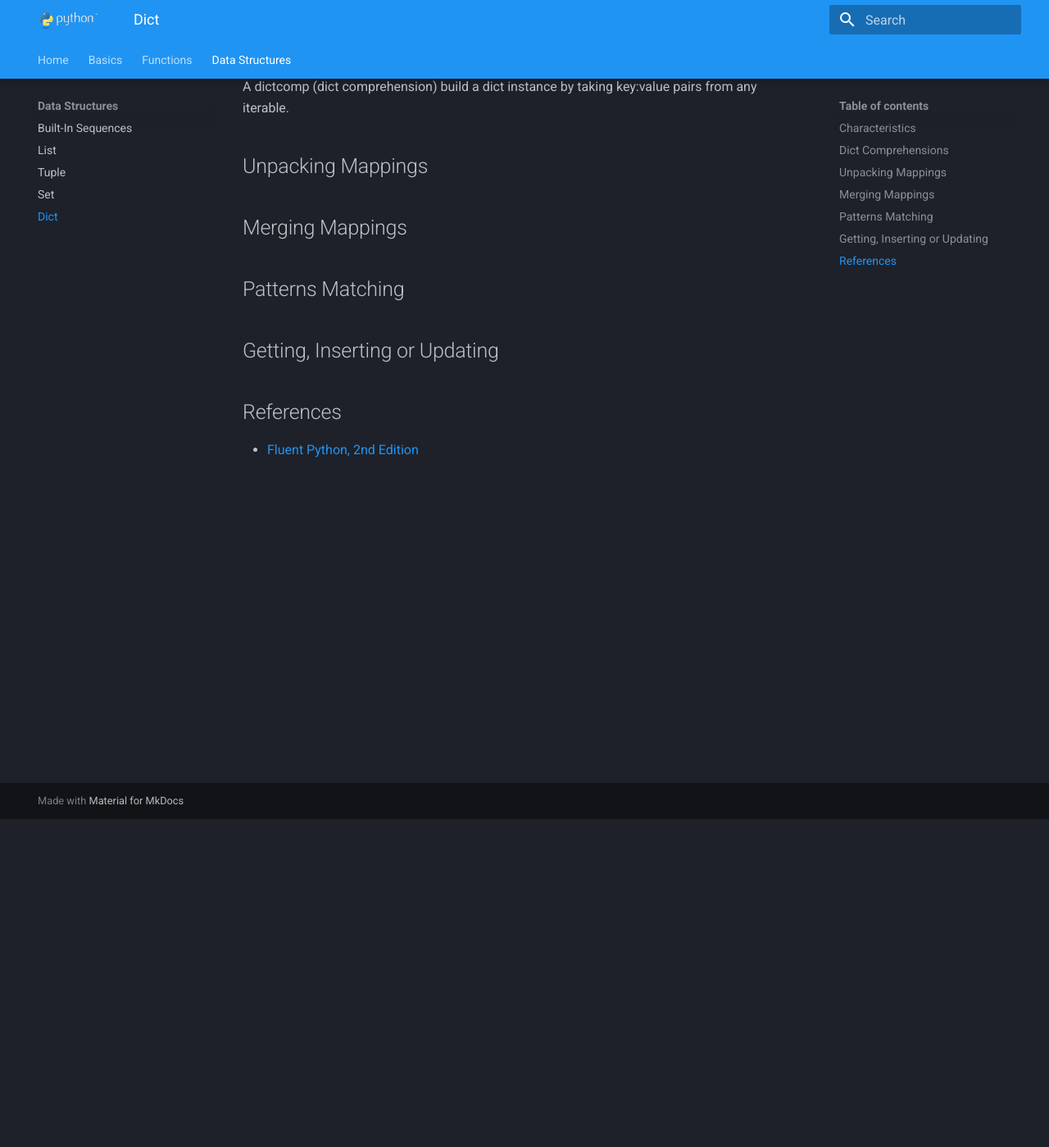
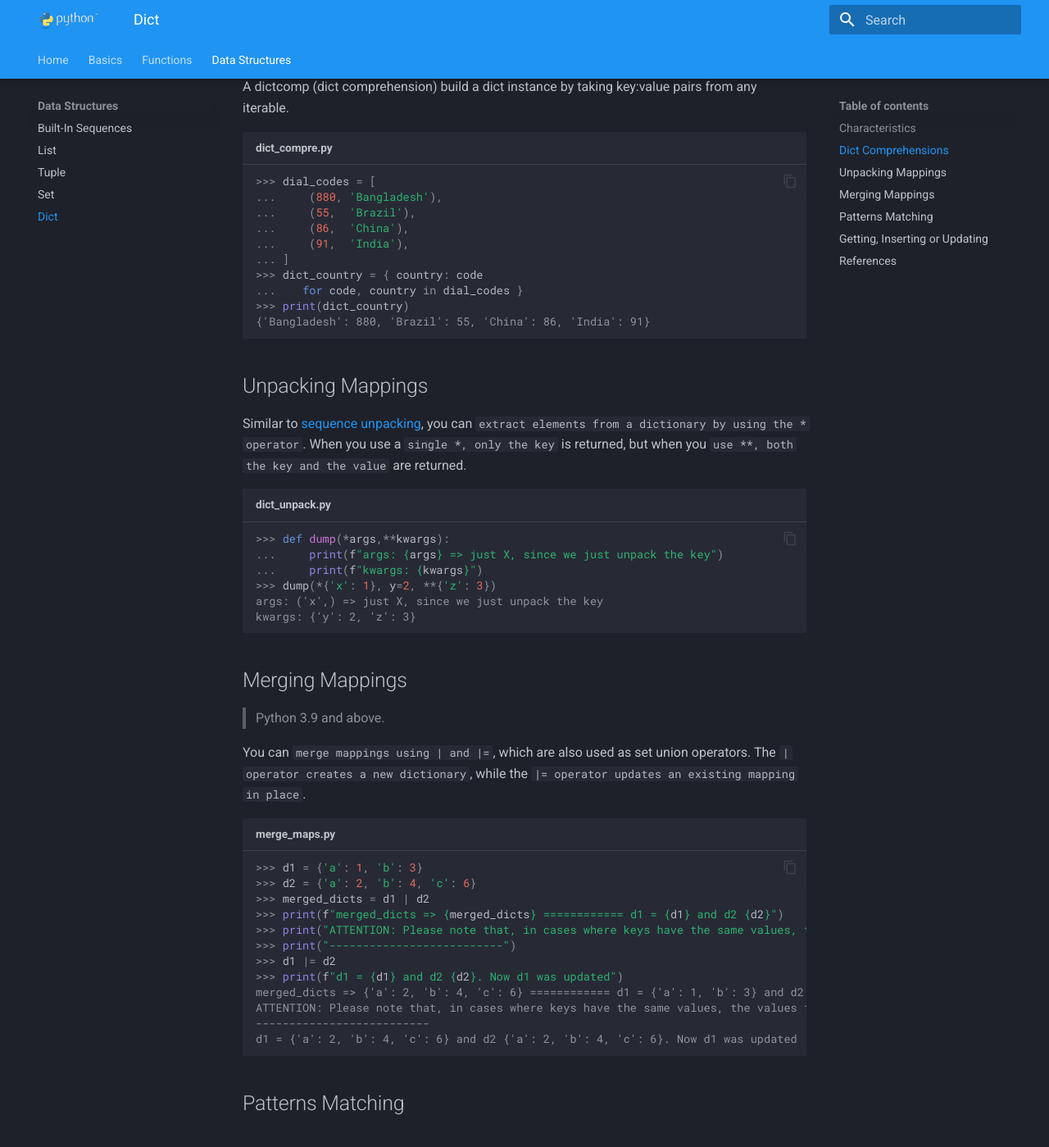
Before and after one commit to RomeroGabriel/mastering-python, an MkDocs documentation site: the page built from documentation/data_structures/dict.md, in a window 1280 px wide and 1400 px high, scrolled down 401 px. Shown: the whole window at 82% size. Built offline with MkDocs 1.6.1 and Material for MkDocs 9.7.7, drawn with Linux system fonts in a browser that asks for light colours.

Commit message:
First REALLY version of dict

````diff
--- a/documentation/data_structures/dict.md
+++ b/documentation/data_structures/dict.md
@@ -11,9 +11,45 @@ A dict is a built-in data structure in Python.
 
 A dictcomp (dict comprehension) build a dict instance by taking key:value pairs from any iterable.
 
+```pycon exec="1" source="console" title="dict_compre.py"
+>>> dial_codes = [
+...     (880, 'Bangladesh'),
+...     (55,  'Brazil'),
+...     (86,  'China'),
+...     (91,  'India'),
+... ]
+>>> dict_country = { country: code
+...    for code, country in dial_codes }
+>>> print(dict_country)
+```
+
 ## Unpacking Mappings
 
+Similar to [sequence unpacking](sequence.md#unpacking), you can `extract elements from a dictionary by using the * operator`. When you use a `single *, only the key` is returned, but when you `use **, both the key and the value` are returned.
+
+```pycon exec="1" source="console" title="dict_unpack.py"
+>>> def dump(*args,**kwargs):
+...     print(f"args: {args} => just X, since we just unpack the key")
+...     print(f"kwargs: {kwargs}")
+>>> dump(*{'x': 1}, y=2, **{'z': 3})
+```
+
 ## Merging Mappings
+
+> Python 3.9 and above.
+
+You can `merge mappings using | and |=`, which are also used as set union operators. The `| operator creates a new dictionary`, while the `|= operator updates an existing mapping in place`.
+
+```pycon exec="1" source="console" title="merge_maps.py"
+>>> d1 = {'a': 1, 'b': 3}
+>>> d2 = {'a': 2, 'b': 4, 'c': 6}
+>>> merged_dicts = d1 | d2
+>>> print(f"merged_dicts => {merged_dicts} ============ d1 = {d1} and d2 {d2}")
+>>> print("ATTENTION: Please note that, in cases where keys have the same values, the values from d2 (on the right side of the operation) have been retained.")
+>>> print("--------------------------")
+>>> d1 |= d2
+>>> print(f"d1 = {d1} and d2 {d2}. Now d1 was updated")
+```
 
 ## Patterns Matching
 
````
